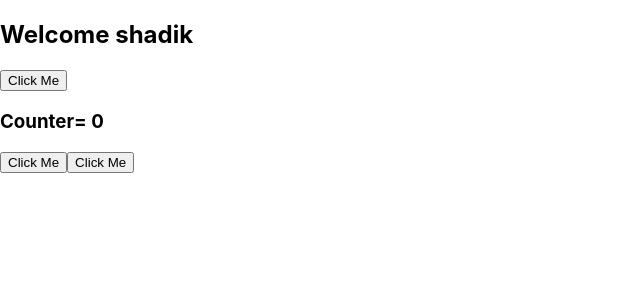
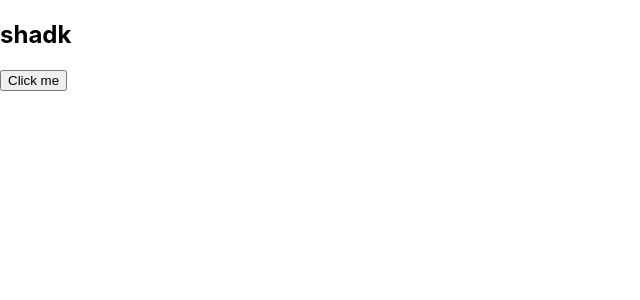
Before and after one commit to pshadikbasha/react_tutorial, a React (Create React App) app: page / in a window 1280 px wide. Shown: the top 300 px of the page, without its empty margins (0-640 px from the left). Built offline with nearby package versions, Linux system fonts and the light colour scheme.

Commit message:
Event binding

```diff
--- a/src/components/Greet.jsx
+++ b/src/components/Greet.jsx
@@ -10,32 +10,19 @@ class Greet extends React.Component {
   constructor() {
     super();
     this.state = {
-      name: "shadik",
-      counter: 0,
+      name: "shadk",
     };
   }
-  handleChange = () => {
+  handleNameChange = (data) => {
     this.setState({
-      name: "basha",
+      name: data,
     });
-  };
-  handleCounter = () => {
-    console.log("hello wolrd");
-    this.setState((prevCount) => ({
-      counter: prevCount.counter + 1,
-    }));
-  };
-  handleClick = () => {
-    console.log("htllo whadik");
   };
   render() {
     return (
       <div>
-        <h2>Welcome {this.state.name}</h2>
-        <button onClick={this.handleChange}>Click Me</button>
-        <h3>Counter= {this.state.counter}</h3>
-        <button onClick={this.handleCounter}>Click Me</button>
-        <button onClick={this.handleClick}>Click Me</button>
+        <h2>{this.state.name}</h2>
+        <button onClick={() => this.handleNameChange("basha")}>Click me</button>
       </div>
     );
   }
```
